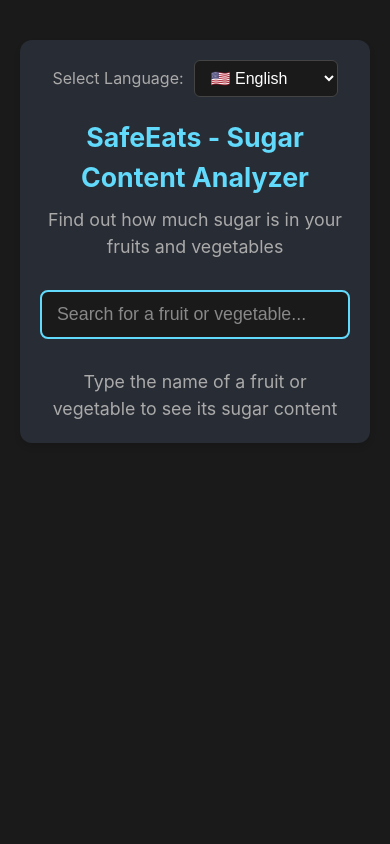
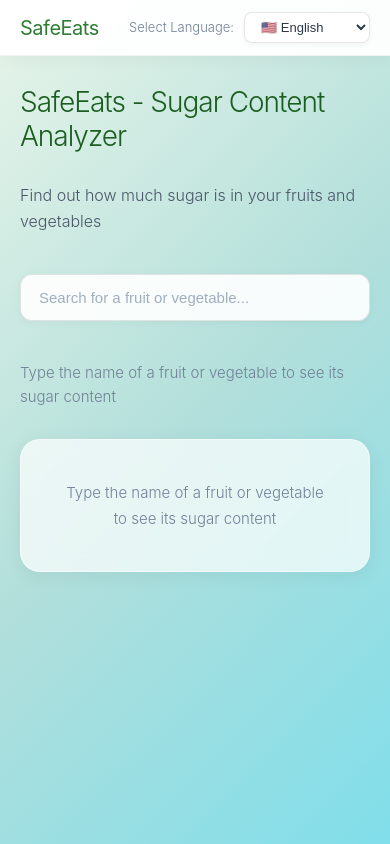
Before and after one commit to mcgogo64-cell/safeeats.app, a React (Vite) app: page / in a window 390 px wide. Built offline with nearby package versions, Linux system fonts and the light colour scheme.

Commit message:
Redesign: Modern health app UI with gradient background, two-column layout, and light aesthetic

```diff
--- a/src/App.css
+++ b/src/App.css
@@ -1,165 +1,167 @@
 .App {
   min-height: 100vh;
-  display: flex;
-  flex-direction: column;
-  align-items: center;
-  justify-content: flex-start;
-  padding: 20px;
-  font-size: calc(10px + 2vmin);
+  background: linear-gradient(135deg, #e8f5e9 0%, #b2dfdb 50%, #80deea 100%);
+  font-family: 'Inter', -apple-system, BlinkMacSystemFont, 'Segoe UI', 'Roboto', 'Oxygen', 'Ubuntu', 'Cantarell', sans-serif;
+  font-weight: 300;
 }
 
-.App-header {
+/* Navbar */
+.navbar {
   width: 100%;
+  background-color: rgba(255, 255, 255, 0.95);
+  backdrop-filter: blur(10px);
+  box-shadow: 0 2px 20px rgba(0, 0, 0, 0.05);
+  border-bottom: 1px solid rgba(0, 0, 0, 0.05);
+  padding: 12px 0;
+  position: sticky;
+  top: 0;
+  z-index: 100;
+}
+
+.navbar-content {
   max-width: 1200px;
-  background-color: #282c34;
-  padding: 30px;
-  color: white;
-  border-radius: 12px;
-  box-shadow: 0 4px 6px rgba(0, 0, 0, 0.1);
-  position: relative;
-  margin-top: 20px;
+  margin: 0 auto;
+  padding: 0 40px;
+  display: flex;
+  justify-content: space-between;
+  align-items: center;
+}
+
+.navbar-logo {
+  font-size: 20px;
+  font-weight: 400;
+  color: #2e7d32;
+  letter-spacing: -0.5px;
 }
 
 .language-selector-container {
-  position: absolute;
-  top: 20px;
-  right: 20px;
+  display: flex;
+  align-items: center;
 }
 
-h1 {
-  margin-bottom: 10px;
-  color: #61dafb;
-  text-align: center;
-  font-size: 2em;
+/* Main Container */
+.main-container {
+  max-width: 1200px;
+  margin: 0 auto;
+  padding: 60px 40px;
+}
+
+.content-wrapper {
+  display: grid;
+  grid-template-columns: 1fr 1fr;
+  gap: 60px;
+  align-items: start;
+}
+
+/* Left Column */
+.left-column {
+  display: flex;
+  flex-direction: column;
+  gap: 30px;
+}
+
+.main-title {
+  font-size: 42px;
+  font-weight: 300;
+  color: #1b5e20;
+  line-height: 1.2;
+  letter-spacing: -1px;
+  margin: 0;
 }
 
 .subtitle {
-  text-align: center;
-  color: #aaa;
-  margin-bottom: 30px;
-  font-size: 1em;
-}
-
-.action-buttons {
-  display: flex;
-  gap: 15px;
-  justify-content: center;
-  margin: 20px 0;
-}
-
-.filter-btn,
-.clear-btn {
-  font-size: 1em;
-  padding: 12px 24px;
-  border-radius: 8px;
-  border: none;
-  cursor: pointer;
-  font-weight: bold;
-  transition: all 0.3s ease;
-  min-width: 120px;
-}
-
-.filter-btn {
-  background-color: #61dafb;
-  color: #282c34;
-}
-
-.filter-btn:hover:not(:disabled) {
-  background-color: #4fa8c5;
-  transform: translateY(-2px);
-  box-shadow: 0 4px 8px rgba(97, 218, 251, 0.3);
-}
-
-.clear-btn {
-  background-color: #666;
-  color: white;
-}
-
-.clear-btn:hover:not(:disabled) {
-  background-color: #777;
-  transform: translateY(-2px);
-}
-
-.filter-btn:disabled,
-.clear-btn:disabled {
-  opacity: 0.5;
-  cursor: not-allowed;
-  transform: none;
-}
-
-.info {
-  margin-top: 20px;
-  font-size: 0.9em;
-  color: #888;
-  text-align: center;
-  padding: 15px;
-  background-color: #1a1a1a;
-  border-radius: 6px;
+  font-size: 18px;
+  font-weight: 300;
+  color: #4a5568;
+  line-height: 1.6;
+  margin: 0;
 }
 
 .search-container {
   width: 100%;
-  max-width: 500px;
-  margin: 30px auto;
+  margin-top: 10px;
 }
 
 .food-search-input {
   width: 100%;
-  padding: 15px 20px;
-  font-size: 1.1em;
-  border: 2px solid #61dafb;
-  border-radius: 8px;
-  background-color: #1a1a1a;
-  color: white;
+  padding: 16px 20px;
+  font-size: 16px;
+  font-weight: 300;
+  border: 1px solid rgba(0, 0, 0, 0.1);
+  border-radius: 12px;
+  background-color: rgba(255, 255, 255, 0.9);
+  color: #2d3748;
   outline: none;
   transition: all 0.3s ease;
+  box-shadow: 0 2px 8px rgba(0, 0, 0, 0.04);
 }
 
 .food-search-input:focus {
-  border-color: #4fa8c5;
-  box-shadow: 0 0 10px rgba(97, 218, 251, 0.3);
+  border-color: #26a69a;
+  box-shadow: 0 4px 16px rgba(38, 166, 154, 0.15);
+  background-color: #ffffff;
 }
 
 .food-search-input::placeholder {
-  color: #888;
+  color: #a0aec0;
+  font-weight: 300;
 }
 
 .search-instructions {
-  margin-top: 30px;
-  text-align: center;
-  color: #aaa;
-  font-size: 1em;
+  margin-top: 10px;
+  font-size: 15px;
+  color: #718096;
+  font-weight: 300;
+  line-height: 1.6;
 }
 
-.sugar-analysis {
-  margin-top: 30px;
-  width: 100%;
-  max-width: 600px;
-  margin-left: auto;
-  margin-right: auto;
+.no-results {
+  margin-top: 20px;
+  padding: 20px;
+  background-color: rgba(255, 255, 255, 0.7);
+  border-radius: 12px;
+  font-size: 15px;
+  color: #718096;
+  text-align: center;
+  box-shadow: 0 2px 8px rgba(0, 0, 0, 0.04);
+}
+
+/* Right Column */
+.right-column {
+  position: sticky;
+  top: 100px;
 }
 
 .food-result-card {
-  background-color: #1a1a1a;
-  border-radius: 12px;
-  padding: 30px;
-  box-shadow: 0 4px 8px rgba(0, 0, 0, 0.2);
+  background-color: rgba(255, 255, 255, 0.95);
+  backdrop-filter: blur(10px);
+  border-radius: 20px;
+  padding: 40px;
+  box-shadow: 0 8px 32px rgba(0, 0, 0, 0.08);
+  border: 1px solid rgba(255, 255, 255, 0.5);
+  transition: transform 0.3s ease, box-shadow 0.3s ease;
+}
+
+.food-result-card:hover {
+  transform: translateY(-2px);
+  box-shadow: 0 12px 40px rgba(0, 0, 0, 0.12);
 }
 
 .food-name {
-  color: #61dafb;
-  font-size: 1.8em;
-  margin-bottom: 10px;
-  text-align: center;
+  color: #1b5e20;
+  font-size: 32px;
+  font-weight: 400;
+  margin-bottom: 8px;
+  letter-spacing: -0.5px;
 }
 
 .food-category {
-  color: #888;
-  font-size: 1em;
-  text-align: center;
-  margin-bottom: 25px;
+  color: #718096;
+  font-size: 13px;
   text-transform: uppercase;
-  letter-spacing: 1px;
+  letter-spacing: 1.5px;
+  margin-bottom: 30px;
+  font-weight: 400;
 }
 
 .sugar-info {
@@ -169,108 +171,151 @@ h1 {
 .sugar-amount {
   display: flex;
   align-items: baseline;
-  justify-content: center;
-  gap: 10px;
-  margin-bottom: 20px;
-}
-
-.sugar-label {
-  font-size: 1.2em;
-  color: #aaa;
+  gap: 8px;
+  margin-bottom: 24px;
 }
 
 .sugar-value {
-  font-size: 2.5em;
-  font-weight: bold;
-  color: #61dafb;
+  font-size: 48px;
+  font-weight: 300;
+  color: #26a69a;
+  line-height: 1;
 }
 
 .sugar-unit {
-  font-size: 1.2em;
-  color: #888;
+  font-size: 16px;
+  color: #718096;
+  font-weight: 300;
 }
 
 .sugar-bar {
   width: 100%;
-  height: 30px;
-  background-color: #2a2a2a;
-  border-radius: 15px;
+  height: 8px;
+  background-color: #e2e8f0;
+  border-radius: 10px;
   overflow: hidden;
-  margin-bottom: 20px;
-  position: relative;
+  margin-bottom: 24px;
 }
 
 .sugar-bar-fill {
   height: 100%;
-  background: linear-gradient(90deg, #61dafb 0%, #4fa8c5 100%);
-  transition: width 0.5s ease;
-  border-radius: 15px;
+  background: linear-gradient(90deg, #26a69a 0%, #00897b 100%);
+  transition: width 0.6s ease;
+  border-radius: 10px;
+  box-shadow: 0 2px 4px rgba(38, 166, 154, 0.2);
 }
 
 .sugar-comment {
+  font-size: 15px;
+  color: #4a5568;
+  font-weight: 300;
+  line-height: 1.6;
+  padding: 16px;
+  background-color: rgba(38, 166, 154, 0.05);
+  border-radius: 12px;
   text-align: center;
-  font-size: 1.1em;
-  color: #aaa;
-  padding: 15px;
-  background-color: #2a2a2a;
-  border-radius: 8px;
 }
 
-.no-sugar-data,
-.no-results {
-  margin-top: 30px;
+.no-sugar-data {
+  margin-top: 20px;
+  padding: 20px;
+  font-size: 15px;
+  color: #718096;
   text-align: center;
-  color: #888;
-  font-size: 1em;
-  padding: 20px;
-  background-color: #1a1a1a;
-  border-radius: 8px;
+  font-weight: 300;
+}
+
+.info-card {
+  background-color: rgba(255, 255, 255, 0.7);
+  backdrop-filter: blur(10px);
+  border-radius: 20px;
+  padding: 40px;
+  box-shadow: 0 4px 20px rgba(0, 0, 0, 0.06);
+  border: 1px solid rgba(255, 255, 255, 0.5);
+}
+
+.info-text {
+  font-size: 15px;
+  color: #718096;
+  font-weight: 300;
+  line-height: 1.7;
+  text-align: center;
+  margin: 0;
+}
+
+/* Responsive Design */
+@media (max-width: 968px) {
+  .content-wrapper {
+    grid-template-columns: 1fr;
+    gap: 40px;
+  }
+
+  .right-column {
+    position: static;
+  }
+
+  .main-title {
+    font-size: 36px;
+  }
 }
 
 @media (max-width: 768px) {
-  .App-header {
-    padding: 20px;
+  .main-container {
+    padding: 40px 24px;
   }
 
-  .language-selector-container {
-    position: static;
-    margin-bottom: 20px;
-    display: flex;
-    justify-content: center;
+  .navbar-content {
+    padding: 0 24px;
   }
 
-  h1 {
-    font-size: 1.5em;
+  .content-wrapper {
+    gap: 30px;
   }
 
-  .action-buttons {
-    flex-direction: column;
-    width: 100%;
+  .main-title {
+    font-size: 32px;
   }
 
-  .filter-btn,
-  .clear-btn {
-    width: 100%;
+  .subtitle {
+    font-size: 16px;
+  }
+
+  .food-result-card {
+    padding: 30px 24px;
+  }
+
+  .food-name {
+    font-size: 28px;
+  }
+
+  .sugar-value {
+    font-size: 40px;
   }
 
   .food-search-input {
-    font-size: 1em;
-    padding: 12px 15px;
+    padding: 14px 18px;
+    font-size: 15px;
+  }
+}
+
+@media (max-width: 480px) {
+  .main-container {
+    padding: 30px 20px;
+  }
+
+  .navbar-content {
+    padding: 0 20px;
+  }
+
+  .main-title {
+    font-size: 28px;
   }
 
   .food-result-card {
-    padding: 20px;
-  }
-
-  .food-name {
-    font-size: 1.5em;
+    padding: 24px 20px;
   }
 
   .sugar-value {
-    font-size: 2em;
-  }
-
-  .sugar-amount {
-    flex-wrap: wrap;
+    font-size: 36px;
   }
 }
--- a/src/App.jsx
+++ b/src/App.jsx
@@ -33,11 +33,19 @@ function App() {
   return (
     <div className="App">
       <SEOHead />
-      <header className="App-header">
+      <nav className="navbar">
+        <div className="navbar-content">
+          <div className="navbar-logo">SafeEats</div>
           <div className="language-selector-container">
             <LanguageSelector />
           </div>
-        <h1>{t('welcome')}</h1>
+        </div>
+      </nav>
+
+      <div className="main-container">
+        <div className="content-wrapper">
+          <div className="left-column">
+            <h1 className="main-title">{t('welcome')}</h1>
             <p className="subtitle">{t('subtitle')}</p>
 
             <div className="search-container">
@@ -50,15 +58,27 @@ function App() {
               />
             </div>
 
+            {searchTerm.trim() === '' && (
+              <div className="search-instructions">
+                <p>{t('searchInstructions')}</p>
+              </div>
+            )}
+
+            {searchTerm.trim() !== '' && !searchResults && (
+              <div className="no-results">
+                <p>{t('foodNotFound')}</p>
+              </div>
+            )}
+          </div>
+
+          <div className="right-column">
             {searchResults ? (
-          <div className="sugar-analysis">
               <div className="food-result-card">
                 <h2 className="food-name">{searchResults.foodName}</h2>
                 <div className="food-category">{searchResults.category}</div>
                 {searchResults.sugarContent !== undefined ? (
                   <div className="sugar-info">
                     <div className="sugar-amount">
-                    <span className="sugar-label">{t('sugarContent')}:</span>
                       <span className="sugar-value">{searchResults.sugarContent}</span>
                       <span className="sugar-unit">g/100g</span>
                     </div>
@@ -83,19 +103,14 @@ function App() {
                   </div>
                 )}
               </div>
-          </div>
-        ) : searchTerm.trim() !== '' && (
-          <div className="no-results">
-            <p>{t('foodNotFound')}</p>
+            ) : (
+              <div className="info-card">
+                <p className="info-text">{t('searchInstructions')}</p>
               </div>
             )}
-
-        {searchTerm.trim() === '' && (
-          <div className="search-instructions">
-            <p>{t('searchInstructions')}</p>
           </div>
-        )}
-      </header>
+        </div>
+      </div>
     </div>
   );
 }
--- a/src/components/LanguageSelector.css
+++ b/src/components/LanguageSelector.css
@@ -5,45 +5,60 @@
 }
 
 .language-selector label {
-  font-size: 0.9em;
-  color: #aaa;
+  font-size: 14px;
+  color: #718096;
+  font-weight: 300;
 }
 
 .language-dropdown {
-  padding: 8px 12px;
-  border-radius: 6px;
-  border: 1px solid #444;
-  background-color: #1a1a1a;
-  color: white;
-  font-size: 0.9em;
+  padding: 8px 16px;
+  border-radius: 8px;
+  border: 1px solid rgba(0, 0, 0, 0.1);
+  background-color: rgba(255, 255, 255, 0.9);
+  color: #2d3748;
+  font-size: 14px;
+  font-weight: 300;
   cursor: pointer;
   transition: all 0.3s ease;
+  box-shadow: 0 2px 4px rgba(0, 0, 0, 0.04);
 }
 
 .language-dropdown:hover {
-  border-color: #61dafb;
-  background-color: #2a2a2a;
+  border-color: #26a69a;
+  background-color: #ffffff;
+  box-shadow: 0 4px 8px rgba(38, 166, 154, 0.1);
 }
 
 .language-dropdown:focus {
   outline: none;
-  border-color: #61dafb;
-  box-shadow: 0 0 0 2px rgba(97, 218, 251, 0.2);
+  border-color: #26a69a;
+  box-shadow: 0 0 0 3px rgba(38, 166, 154, 0.15);
+  background-color: #ffffff;
 }
 
 .language-dropdown option {
-  background-color: #1a1a1a;
-  color: white;
+  background-color: #ffffff;
+  color: #2d3748;
+  padding: 8px;
 }
 
 @media (max-width: 768px) {
   .language-selector-container {
     position: static;
-    margin-bottom: 20px;
+    margin-bottom: 0;
   }
 
   .language-selector {
-    justify-content: center;
+    justify-content: flex-end;
+  }
+
+  .language-selector label {
+    font-size: 13px;
+  }
+
+  .language-dropdown {
+    font-size: 13px;
+    padding: 6px 12px;
   }
 }
 
@@ -52,6 +67,6 @@
   direction: rtl;
 }
 
-[dir="rtl"] .App-header {
+[dir="rtl"] .navbar-content {
   direction: rtl;
 }
--- a/src/index.css
+++ b/src/index.css
@@ -1,11 +1,7 @@
 :root {
-  font-family: Inter, system-ui, Avenir, Helvetica, Arial, sans-serif;
+  font-family: 'Inter', -apple-system, BlinkMacSystemFont, 'Segoe UI', 'Roboto', 'Oxygen', 'Ubuntu', 'Cantarell', sans-serif;
   line-height: 1.5;
-  font-weight: 400;
-
-  color-scheme: light dark;
-  color: rgba(255, 255, 255, 0.87);
-  background-color: #242424;
+  font-weight: 300;
 
   font-synthesis: none;
   text-rendering: optimizeLegibility;
@@ -23,17 +19,9 @@ body {
   margin: 0;
   min-width: 320px;
   min-height: 100vh;
-  background-color: #1a1a1a;
 }
 
 #root {
   width: 100%;
   margin: 0 auto;
 }
-
-@media (prefers-color-scheme: light) {
-  :root {
-    color: #213547;
-    background-color: #ffffff;
-  }
-}
```
Lines whose indentation alone changed are shown as unchanged.
